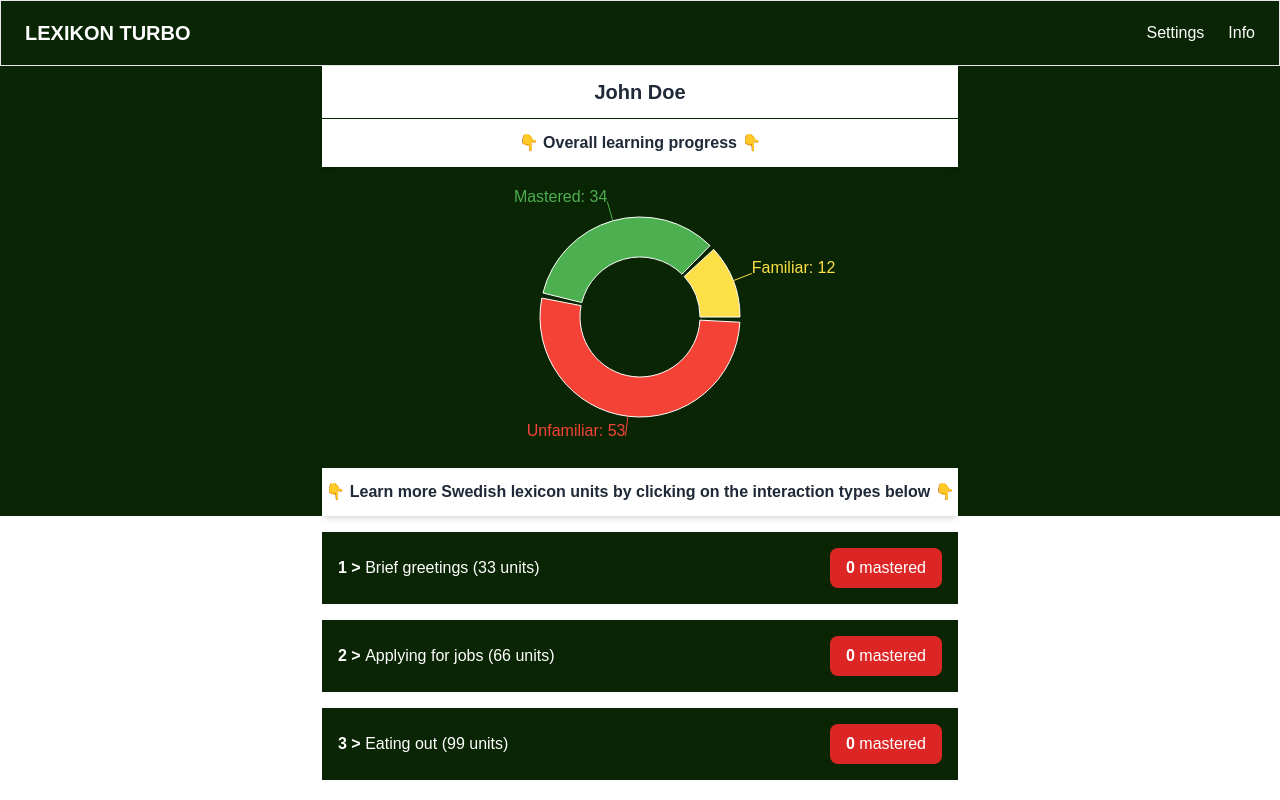
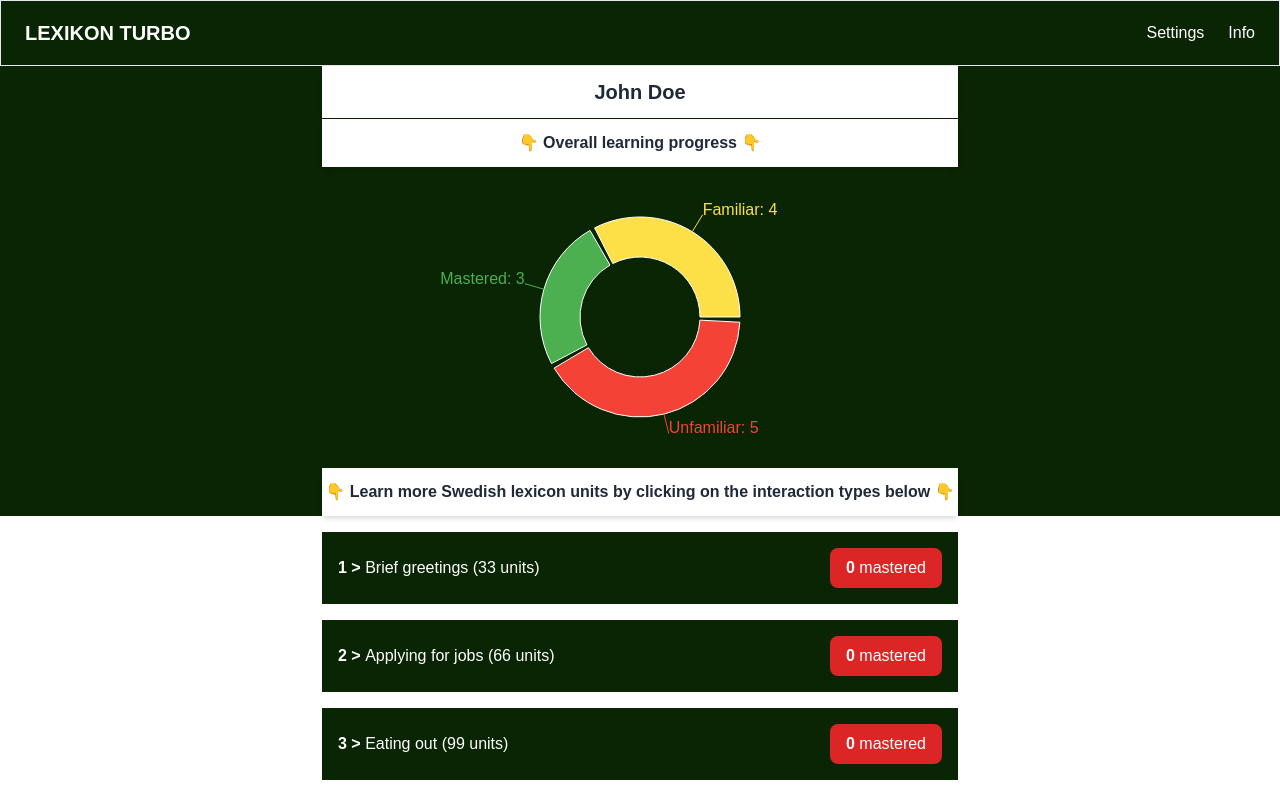
Before and after one commit to KristofferGW/lexicon-turbo-mvp, a Next.js app: page / in a window 1280 px wide. Built offline with nearby package versions, Linux system fonts and the light colour scheme.

Commit message:
Data for donut wheel is now fetched from API call

```diff
--- a/src/app/page.js
+++ b/src/app/page.js
@@ -19,11 +19,27 @@ const ThemeCardsContent = [
   {number: "3", title: "Eating out", units: "99", mastered: "0", slug: "eating-out"},
 ];
 
-const studentProgress = [
-  { category: "Familiar", value: 12 },
-  { category: "Mastered", value: 34 },
-  { category: "Unfamiliar", value: 53 },
-];
+function computeStudentProgress(themes) {
+  const progressCount = {
+    Familiar: 0,
+    Mastered: 0,
+    Unfamiliar: 0,
+  };
+
+  themes.forEach(theme => {
+    theme.words.forEach(word => {
+      if (progressCount.hasOwnProperty(word.status)) {
+        progressCount[word.status]++;
+      }
+    });
+  });
+
+  return [
+    { category: "Familiar", value: progressCount.Familiar },
+    { category: "Mastered", value: progressCount.Mastered },
+    { category: "Unfamiliar", value: progressCount.Unfamiliar},
+  ]
+}
 
 export default function Page({ children }) {
   const [themes, setThemes] = useState([]);
@@ -52,7 +68,7 @@ export default function Page({ children }) {
   if (loading) return <p>Laddar...</p>;
   if (error) return <p>Error: {error.message}</p>
 
-  console.log('Themes: ', themes);
+  const aggregatedStudentProgress = computeStudentProgress(themes);
 
   return (
     <html lang="en" suppressHydrationWarning>
@@ -62,7 +78,7 @@ export default function Page({ children }) {
           <StudentName name="John Doe" />
           <H2Container headline="👇 Overall learning progress 👇" />
           <div style={{ display: "flex", justifyContent: "center", alignItems: "center", width: "100%" }}>
-          <DonutWheel studentProgress={studentProgress} />
+          <DonutWheel studentProgress={aggregatedStudentProgress} />
           </div>
 
           <H2Container headline="👇 Learn more Swedish lexicon units by clicking on the interaction types below 👇" />
```
